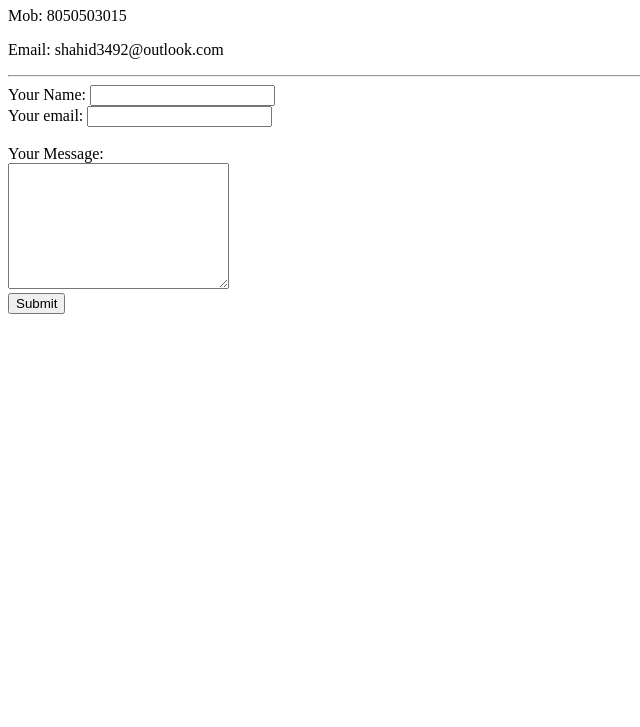
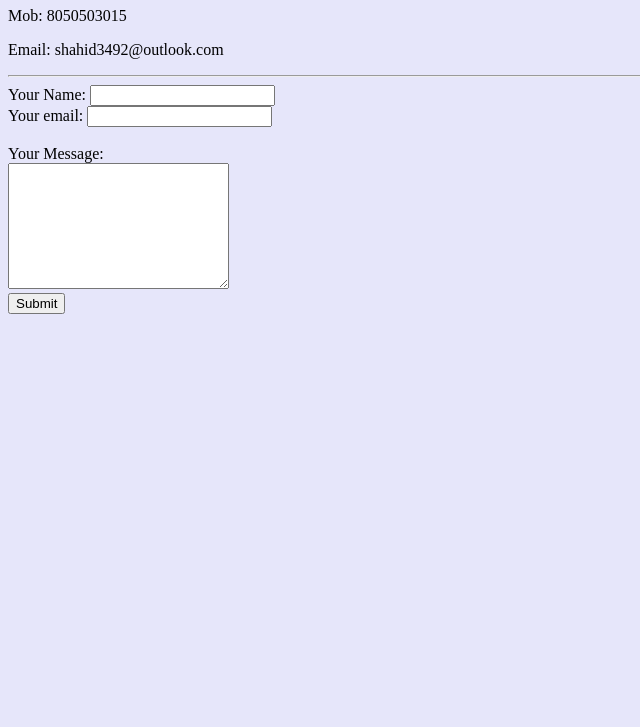
Before and after one commit to shahidsharif15/CV, a plain HTML site: page contact.html in a window 1280 px wide. Shown: the part 73-800 px from the top of the page, without its empty margins (0-640 px from the left). Drawn offline with Linux system fonts and the light colour scheme.

Commit message:
Update contact.html

```diff
--- a/contact.html
+++ b/contact.html
@@ -4,7 +4,7 @@
     <meta charset="UTF-8">
     <title>Contact me</title>
 </head>
-<body>
+<body style="background-color:lavender">
     <h1>Contact</h1>
     <p>Mob: 8050503015</p>
     <p>Email: shahid3492@outlook.com</p>
```
